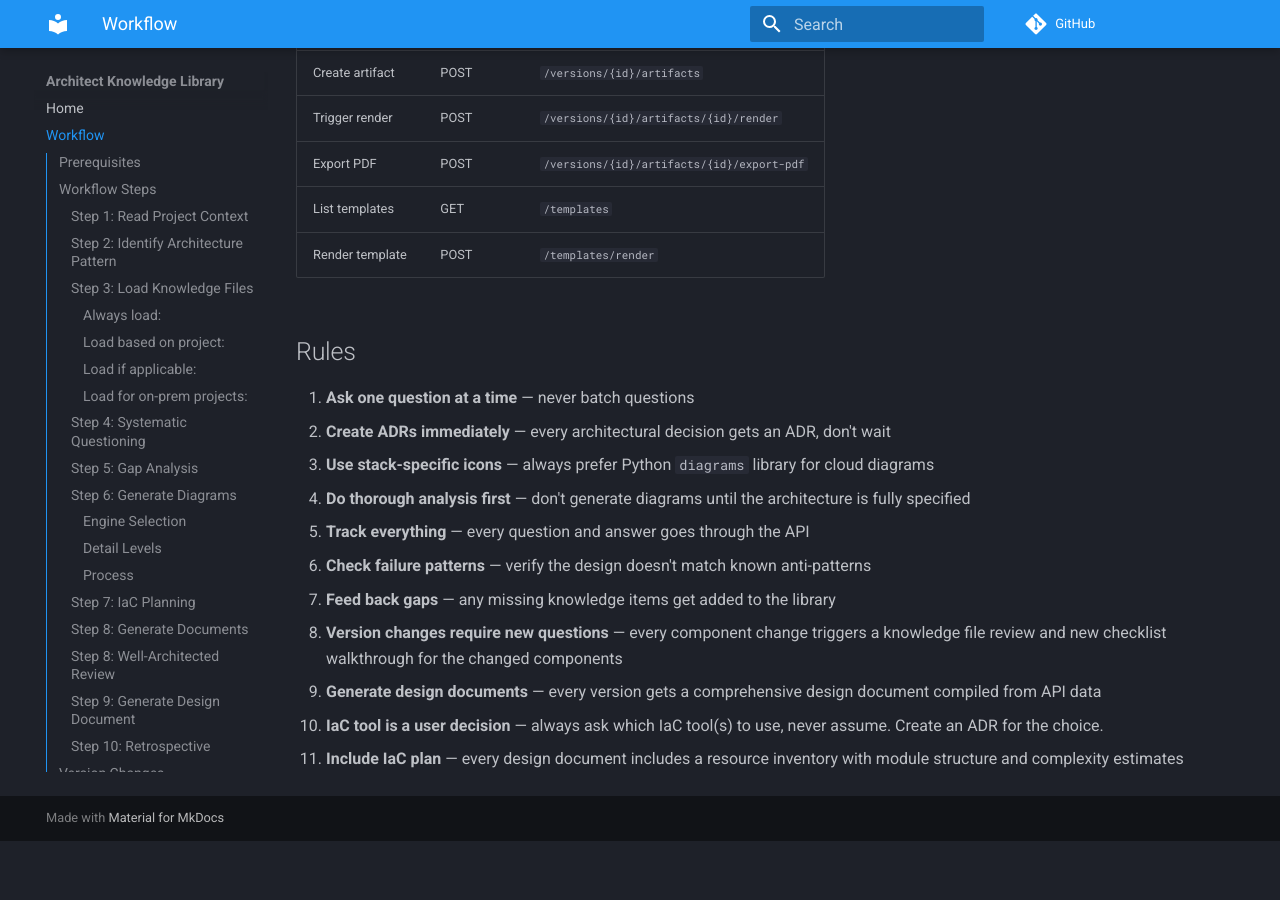
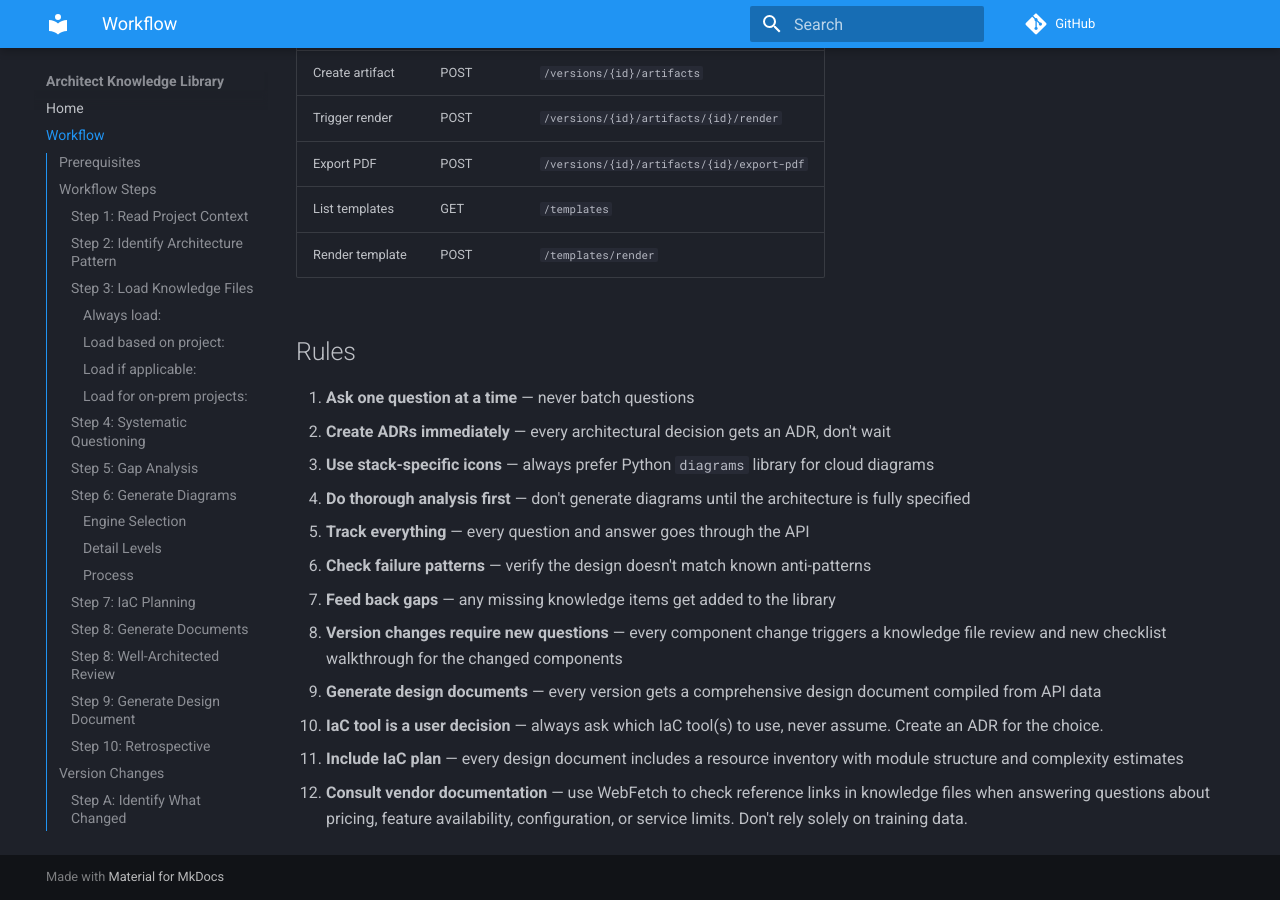
Before and after one commit to ErikEvenson/architect, an MkDocs documentation site: the page built from knowledge/WORKFLOW.md, in a window 1280 px wide and 900 px high, scrolled down 5163 px. Built offline with MkDocs 1.6.1 and Material for MkDocs 9.7.7, drawn with Linux system fonts in a browser that asks for light colours; comment, search, counter and statistics services are not loaded; before the commit the page ends 6004 px from its top, so only the background shows below that.

Commit message:
Add rule 12: consult vendor documentation during design sessions
Use WebFetch to check reference links in knowledge files for
pricing, feature availability, and configuration details instead
of relying solely on training data.

Co-Authored-By: Claude Opus 4.6 (1M context) <noreply@anthropic.com>

```diff
--- a/knowledge/WORKFLOW.md
+++ b/knowledge/WORKFLOW.md
@@ -225,3 +225,4 @@ All endpoints use the base URL from `ARCHITECT_API_URL` environment variable.
 9. **Generate design documents** — every version gets a comprehensive design document compiled from API data
 10. **IaC tool is a user decision** — always ask which IaC tool(s) to use, never assume. Create an ADR for the choice.
 11. **Include IaC plan** — every design document includes a resource inventory with module structure and complexity estimates
+12. **Consult vendor documentation** — use WebFetch to check reference links in knowledge files when answering questions about pricing, feature availability, configuration, or service limits. Don't rely solely on training data.
```
